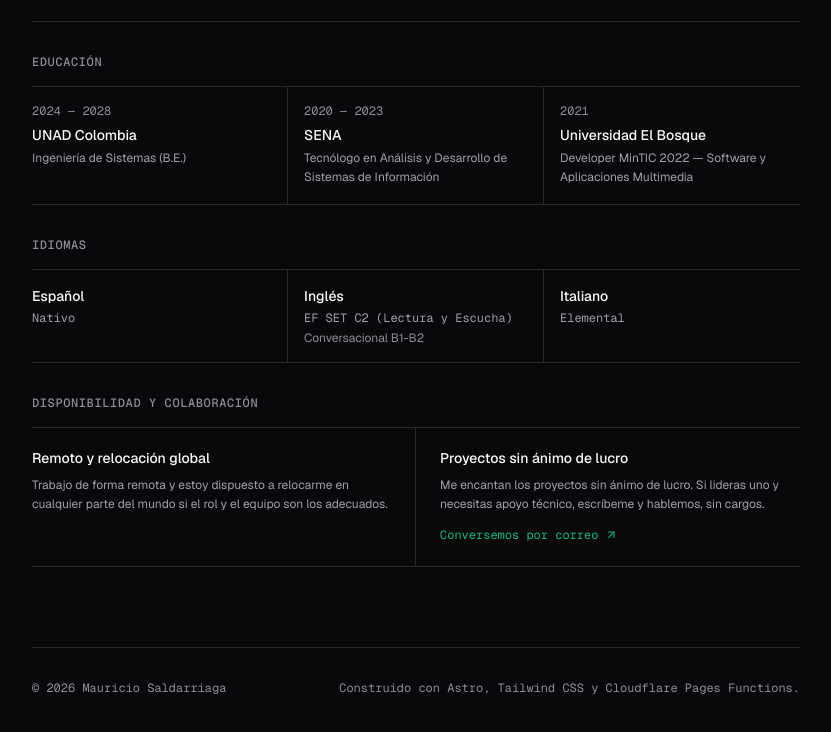
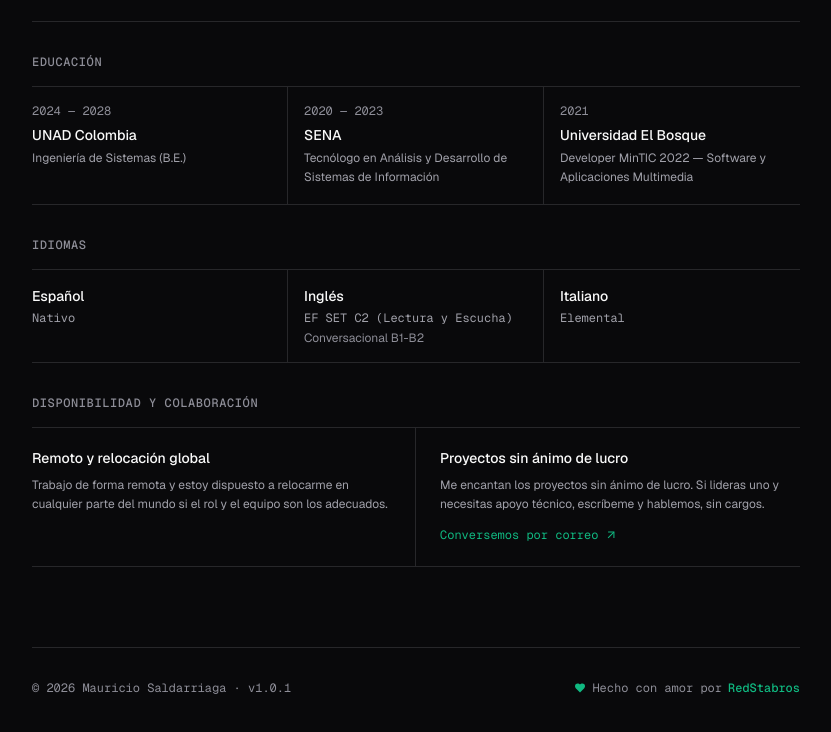
Before and after one commit to RedStabros/mauricio-portfolio, an Astro site: page / in a window 1280 px wide. Shown: the part 2367-3099 px from the top of the page, without its empty margins (424-1255 px from the left). Built offline with nearby package versions, Linux system fonts and the light colour scheme; Astro itself is replaced by a stand-in of ours; no server answers.

Commit message:
fix: use pushedAt for repo activity dates, highlight Demo/App links and add RedStabros footer signature (v1.0.1)

```diff
--- a/functions/api/repos.ts
+++ b/functions/api/repos.ts
@@ -24,6 +24,7 @@ interface GitHubGraphQLRepoNode {
   homepageUrl: string | null;
   isPrivate: boolean;
   isArchived: boolean;
+  pushedAt: string | null;
   updatedAt: string;
   owner: {
     login: string;
@@ -50,16 +51,15 @@ interface GitHubGraphQLResponse {
 const PORTFOLIO_TOPIC = 'portfolio';
 const GITHUB_GRAPHQL_ENDPOINT = 'https://api.github.com/graphql';
 
-// Pull owned public and private repos sorted by last update.
-// Filtering by the "portfolio" topic happens after the query so private repos
-// show up without waiting on GitHub search indexing.
+// Pull owned public and private repos sorted by last code push (pushedAt),
+// so metadata edits like adding topics do not fake recent code activity.
 const REPOS_QUERY = /* GraphQL */ `
   query PortfolioRepositories {
     viewer {
       repositories(
         first: 100
         ownerAffiliations: [OWNER]
-        orderBy: { field: UPDATED_AT, direction: DESC }
+        orderBy: { field: PUSHED_AT, direction: DESC }
       ) {
         nodes {
           name
@@ -68,6 +68,7 @@ const REPOS_QUERY = /* GraphQL */ `
           homepageUrl
           isPrivate
           isArchived
+          pushedAt
           updatedAt
           owner {
             login
@@ -334,7 +335,8 @@ function sanitizeRepository(node: GitHubGraphQLRepoNode): SanitizedRepo {
     homepageUrl: normalizeHomepageUrl(node.homepageUrl),
     repoUrl: isPrivate ? null : normalizeGitHubRepoUrl(node.url),
     isPrivate,
-    updatedAt: node.updatedAt,
+    // Prefer pushedAt so the UI reflects real code commits instead of topic/settings edits.
+    updatedAt: node.pushedAt ?? node.updatedAt,
     languages,
     topics,
   };
--- a/package.json
+++ b/package.json
@@ -1,7 +1,7 @@
 {
   "name": "mauricio-saldarriaga-portfolio",
   "type": "module",
-  "version": "1.0.0",
+  "version": "1.0.1",
   "private": true,
   "scripts": {
     "dev": "astro dev",
--- a/src/components/GitHubProjectsSection.astro
+++ b/src/components/GitHubProjectsSection.astro
@@ -260,7 +260,7 @@ import { UI_COPY } from '../data/profile';
 
     const demoLinkHtml = safeDemoUrl
       ? `<a href="${escapeHtml(safeDemoUrl)}" target="_blank" rel="noopener noreferrer"
-           class="inline-flex min-h-[32px] items-center gap-1.5 rounded border border-border bg-bg-base px-2.5 py-1 font-mono text-xs text-text-primary transition-colors duration-150 hover:border-border-hover hover:text-accent">
+           class="inline-flex min-h-[32px] items-center gap-1.5 rounded border border-accent-border bg-accent-subtle px-2.5 py-1 font-mono text-xs font-medium text-accent transition-colors duration-150 hover:border-accent hover:bg-accent hover:text-accent-fg">
            ${escapeHtml(copy.actions.liveDemo)}
            <svg class="h-3.5 w-3.5" viewBox="0 0 24 24" fill="none" stroke="currentColor" stroke-width="1.75" aria-hidden="true">
              <path d="M7 17 17 7" />
--- a/src/data/profile.ts
+++ b/src/data/profile.ts
@@ -378,7 +378,7 @@ export const UI_COPY = {
       yearsAgo: 'hace {n} años',
     },
     footer: {
-      builtWith: 'Construido con Astro, Tailwind CSS y Cloudflare Pages Functions.',
+      madeWithLovePrefix: 'Hecho con amor por',
     },
   },
   en: {
@@ -438,7 +438,7 @@ export const UI_COPY = {
       yearsAgo: '{n} years ago',
     },
     footer: {
-      builtWith: 'Built with Astro, Tailwind CSS, and Cloudflare Pages Functions.',
+      madeWithLovePrefix: 'Made with love by',
     },
   },
 } as const;
--- a/src/pages/index.astro
+++ b/src/pages/index.astro
@@ -23,11 +23,29 @@ import { PROFILE, UI_COPY } from '../data/profile';
         <ExperienceSection />
 
         <footer class="border-t border-border pt-8 pb-4 font-mono text-xs text-text-muted">
-          <div class="flex flex-wrap items-center justify-between gap-2">
-            <span>© {new Date().getFullYear()} {PROFILE.shortName}</span>
-            <span>
-              <span data-lang="es">{UI_COPY.es.footer.builtWith}</span>
-              <span data-lang="en">{UI_COPY.en.footer.builtWith}</span>
+          <div class="flex flex-wrap items-center justify-between gap-3">
+            <span>© {new Date().getFullYear()} {PROFILE.shortName} · v1.0.1</span>
+            <span class="inline-flex items-center gap-1.5">
+              <svg
+                class="h-3 w-3 shrink-0 fill-accent text-accent"
+                viewBox="0 0 24 24"
+                fill="currentColor"
+                aria-hidden="true"
+              >
+                <path d="M19 14c1.49-1.46 3-3.21 3-5.5A5.5 5.5 0 0 0 16.5 3c-1.76 0-3 .5-4.5 2-1.5-1.5-2.74-2-4.5-2A5.5 5.5 0 0 0 2 8.5c0 2.3 1.5 4.05 3 5.5l7 7Z" />
+              </svg>
+              <span>
+                <span data-lang="es">{UI_COPY.es.footer.madeWithLovePrefix}</span>
+                <span data-lang="en">{UI_COPY.en.footer.madeWithLovePrefix}</span>
+              </span>
+              <a
+                href="https://github.com/RedStabros"
+                target="_blank"
+                rel="noopener noreferrer"
+                class="font-medium text-accent transition-colors duration-150 hover:text-accent-hover hover:underline"
+              >
+                RedStabros
+              </a>
             </span>
           </div>
         </footer>
```
